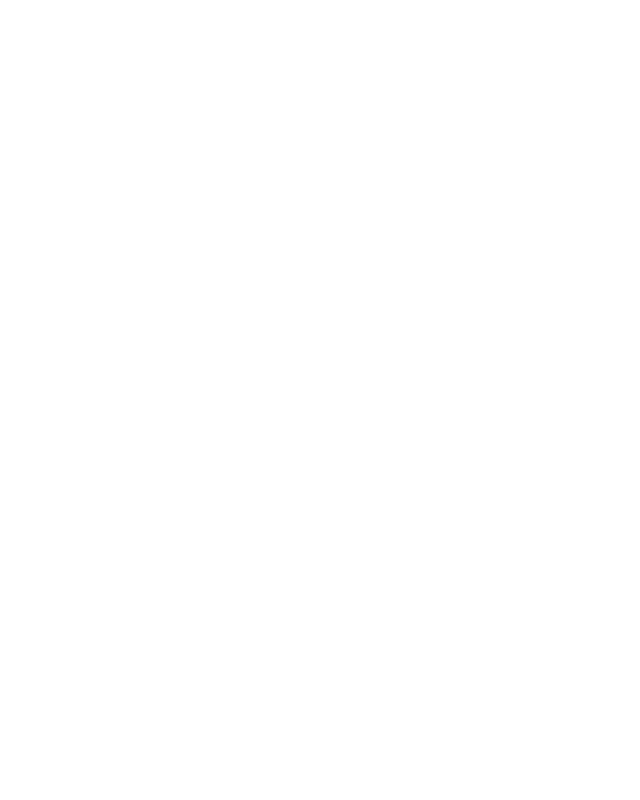
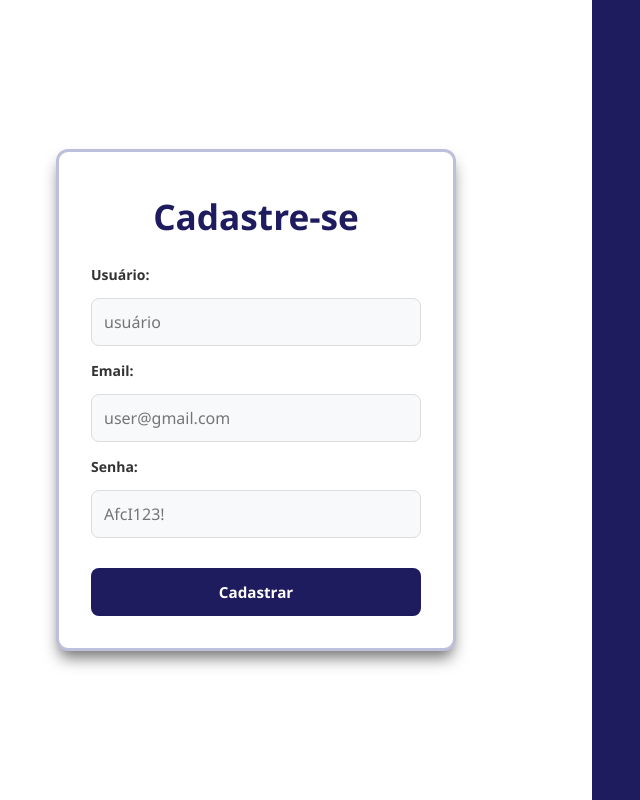
Before and after one commit to MandyLima/RuaLivreWeb, a React (Vite) app in the folder vite-project/: page /register in a window 1280 px wide. Before the commit this address had no page. Shown: the whole page, without its empty margins (80-720 px from the left). Built offline with nearby package versions, Linux system fonts and the light colour scheme.

Commit message:
feat: implement registration page with form and styling

```diff
--- a/vite-project/src/App.tsx
+++ b/vite-project/src/App.tsx
@@ -1,5 +1,6 @@
 import { BrowserRouter, Routes, Route } from 'react-router-dom';
 import LandingPage  from './pages/LandingPage';
+import Register  from './pages/Register';
 import './App.css'
 
 function App() {
@@ -8,6 +9,7 @@
     <BrowserRouter>
       <Routes>
         <Route path="/" element={<LandingPage />} />
+        <Route path="/register" element={<Register />} />
       </Routes>
     </BrowserRouter>
   );
--- /dev/null
+++ b/vite-project/src/components/ui/Button/button.css
@@ -0,0 +1,18 @@
+.btn-login{
+  padding: 14px 0px;
+  background-color: #2D3A9A;
+  color: white;
+  border: none;
+  border-radius: 12px;
+  font-size: 18px;
+  cursor: pointer;
+  font-weight: 600;
+  transition: 0.3s ease;
+  margin-top: 24px;
+  width: 100%;
+
+  transition: background-color 0.2s, transform 0.2s, box-shadow 0.2s;
+}
+.btn-login:hover {
+  background-color: #161f63;
+}
--- /dev/null
+++ b/vite-project/src/components/ui/Button/button.tsx
@@ -0,0 +1,11 @@
+import '../Button/button.css';
+
+export function Button({className = "", ...props }) {
+  return (
+    <button
+      className={`btn ${className}`}
+      {...props}
+    >
+    </button>
+  );
+}
--- /dev/null
+++ b/vite-project/src/components/ui/Cards/card.css
@@ -0,0 +1,28 @@
+.card {
+  width: 100%;
+  max-width: 400px;
+  background-color: white;
+  border: 3px solid #bdc0da;
+  padding: 32px;
+  border-radius: 12px;
+  box-shadow: 0 10px 15px -3px rgba(44, 44, 44, 0.63), 0 4px 6px -2px rgba(0, 0, 0, 0.05);
+  transition: transform 0.3s ease-in-out;
+  box-sizing: border-box;
+}
+
+.card-header {
+  text-align: center;
+  margin-bottom: 24px;
+}
+.card-title {
+  font-size: 28px;
+  font-weight: bold;
+  color: #333;
+  margin-top: 8px;
+}
+.card-description {
+  font-size: 14px;
+  color: #666;
+  margin: 0;
+  margin-top: 4px;
+}
--- /dev/null
+++ b/vite-project/src/components/ui/Cards/card.tsx
@@ -0,0 +1,32 @@
+import React from "react";
+import "../Cards/card.css";
+
+interface CardProps extends React.HTMLAttributes<HTMLDivElement> {}
+
+export function Card({ className = "", ...props }: CardProps) {
+  return <div className={`card ${className}`} {...props} />;
+}
+
+export function CardHeader({ className = "", ...props }: CardProps) {
+  return <div className={`card-header ${className}`} {...props} />;
+}
+
+export function CardTitle({ className = "", ...props }: CardProps) {
+  return <h2 className={`card-title ${className}`} {...props} />;
+}
+
+export function CardDescription({ className = "", ...props }: CardProps) {
+  return <p className={`card-description ${className}`} {...props} />;
+}
+
+export function CardContent({ className = "", ...props }: CardProps) {
+  return <div className={`card-content ${className}`} {...props} />;
+}
+
+export function CardFooter({ className = "", ...props }: CardProps) {
+  return <div className={`card-footer ${className}`} {...props} />;
+}
+
+export function CardAction({ className = "", ...props }: CardProps) {
+  return <div className={`card-action ${className}`} {...props} />;
+}
--- /dev/null
+++ b/vite-project/src/components/ui/Input/input.css
@@ -0,0 +1,14 @@
+.input-base {
+  width: 100%;
+  padding: 12px;
+  border: 1px solid #e2e8f0;
+  border-radius: 8px;
+  font-size: 16px;
+  color: #2b2b2b;
+  transition: border-color 0.2s, box-shadow 0.2s;
+  box-sizing: border-box;
+}
+
+.input-base:focus {
+  outline: none; /* remove o contorno padrão */
+}
--- /dev/null
+++ b/vite-project/src/components/ui/Input/input.tsx
@@ -0,0 +1,13 @@
+import * as React from "react"
+import "../Input/input.css";
+
+
+export function Input({ className="", type, ...props }: React.ComponentProps<"input">) {
+  return (
+    <input
+      type={type}
+      className={`input-base ${className}`}
+      {...props}
+    />
+  );
+}
--- /dev/null
+++ b/vite-project/src/components/ui/Label/label.css
@@ -0,0 +1,10 @@
+.label-base {
+  font-size: 14px;
+  font-weight: 600;
+  display: flex;
+  align-items: center;
+  gap: 6px;
+  margin-bottom:6px;
+  color: #333;
+
+}
--- /dev/null
+++ b/vite-project/src/components/ui/Label/label.tsx
@@ -0,0 +1,11 @@
+import '../Label/label.css';
+
+export function Label({ className = "",htmlFor = "",...props}) {
+  return (
+    <label
+        htmlFor={htmlFor}
+        className={`label-base ${className}`}
+      {...props}
+    />
+  );
+}
--- /dev/null
+++ b/vite-project/src/pages/Register.css
@@ -0,0 +1,81 @@
+* {
+    margin: 0;
+    padding: 0;
+    box-sizing: border-box;
+    font-family: 'Plus Jakarta Sans', 'Segoe UI', sans-serif;
+    color: #1A1D2E;
+}
+
+.register-section {
+    display: flex;
+    width: 100%;
+    min-height: 100vh;
+}
+
+.register-form-side {
+    flex: 1;
+    background-color: #FFFFFF;
+    display: flex;
+    justify-content: center;
+    align-items: center;
+    padding: 2rem;
+}
+
+.register-brand-side {
+    flex: 1;
+    background-color: #1E1B5E;
+    display: flex;
+    justify-content: center;
+    align-items: center;
+}
+
+.brand-logo {
+    color: white;
+    font-size: 3rem;
+    font-weight: bold;
+}
+
+.form-wrapper {
+    width: 100%;
+    max-width: 400px;
+}
+
+.card-title {
+    font-size: 2.2rem;
+    margin-bottom: 25px;
+    color: #1E1B5E;
+    font-weight: bold;
+}
+
+.input-group {
+    margin-bottom: 15px;
+    display: flex;
+    flex-direction: column;
+    gap: 8px;
+}
+
+.input-base {
+    width: 100%;
+    padding: 12px;
+    border: 1px solid #ddd;
+    border-radius: 8px;
+    background-color: #f8f9fa;
+}
+
+.btn-register {
+    width: 100%;
+    padding: 14px;
+    background-color: #1E1B5E;
+    color: white;
+    border: none;
+    border-radius: 8px;
+    font-weight: bold;
+    cursor: pointer;
+    margin-top: 15px;
+    transition: 0.3s;
+}
+
+.btn-register:hover {
+    background-color: #2e2a8c;
+    transform: translateY(-2px);
+}
--- /dev/null
+++ b/vite-project/src/pages/Register.tsx
@@ -0,0 +1,44 @@
+import { Button } from '../components/ui/Button/button';
+import { Card, CardHeader, CardTitle } from '../components/ui/Cards/card';
+import { Input } from '../components/ui/Input/input';
+import { Label } from '../components/ui/Label/label';
+import './Register.css';
+
+function Register() {
+    return (
+        <section className="register-section">
+            {/* Lado Esquerdo - O Formulário agora vem primeiro */}
+            <div className="register-form-side">
+                <div className="form-wrapper">
+                    <Card>
+                        <CardHeader>
+                            <CardTitle className="card-title">Cadastre-se</CardTitle>
+                        </CardHeader>
+
+                        <div className="input-group">
+                            <Label htmlFor='usuario'>Usuário:</Label>
+                            <Input id='usuario' className='input-base' type='text' placeholder='usuário'/>
+                        </div>
+
+                        <div className="input-group">
+                            <Label htmlFor='email'>Email:</Label>
+                            <Input id='email' className='input-base' type='text' placeholder='user@gmail.com'/>
+                        </div>
+
+                        <div className="input-group">
+                            <Label htmlFor='senha'>Senha:</Label>
+                            <Input id='senha' className='input-base' type='password' placeholder='AfcI123!'/>
+                        </div>
+
+                        <Button className="btn-register" type="submit">
+                            Cadastrar
+                        </Button>
+                    </Card>
+                </div>
+            </div>
+
+            <div className="register-brand-side"></div>
+        </section>
+    );
+}
+export default Register;
```
